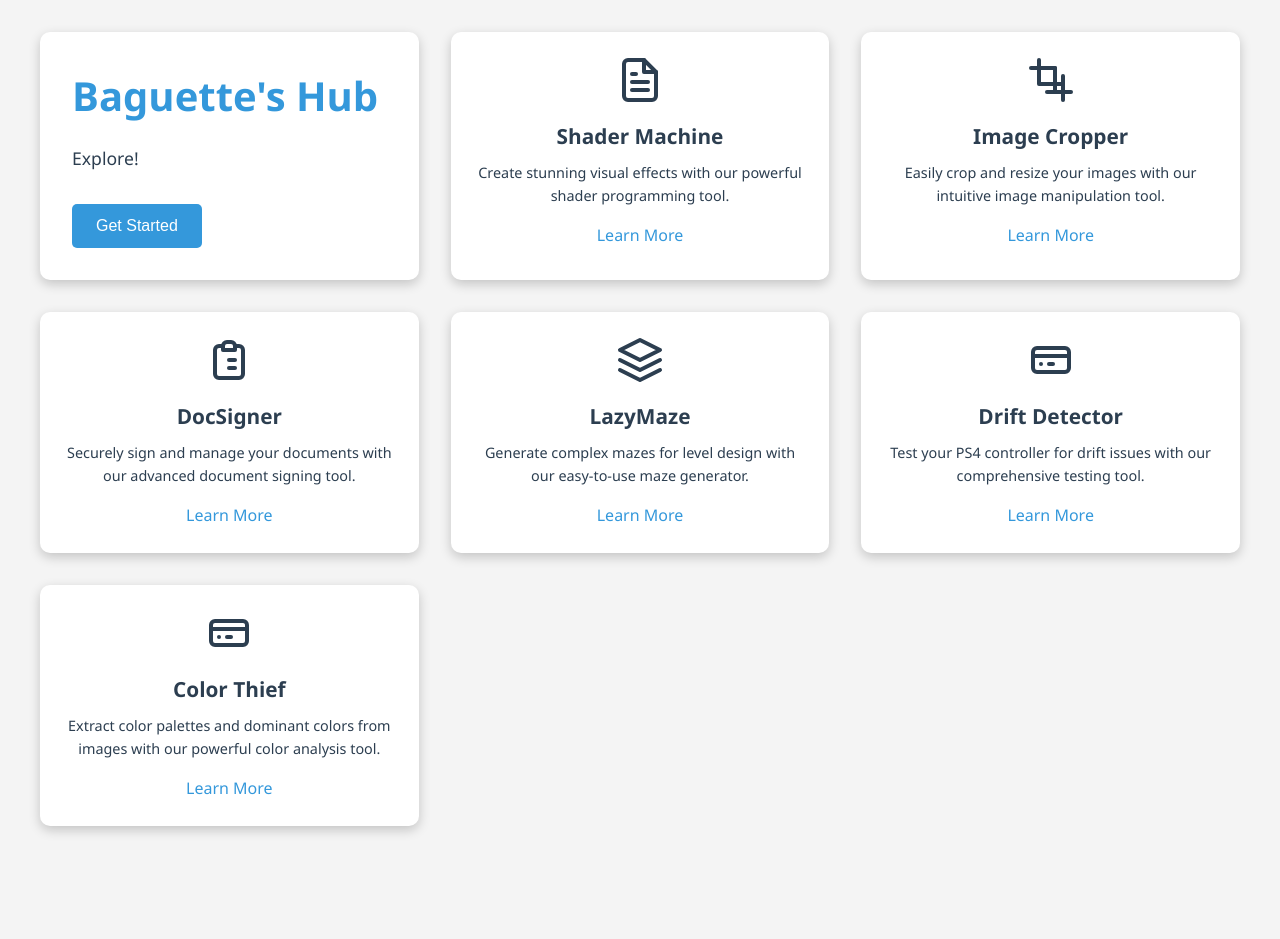
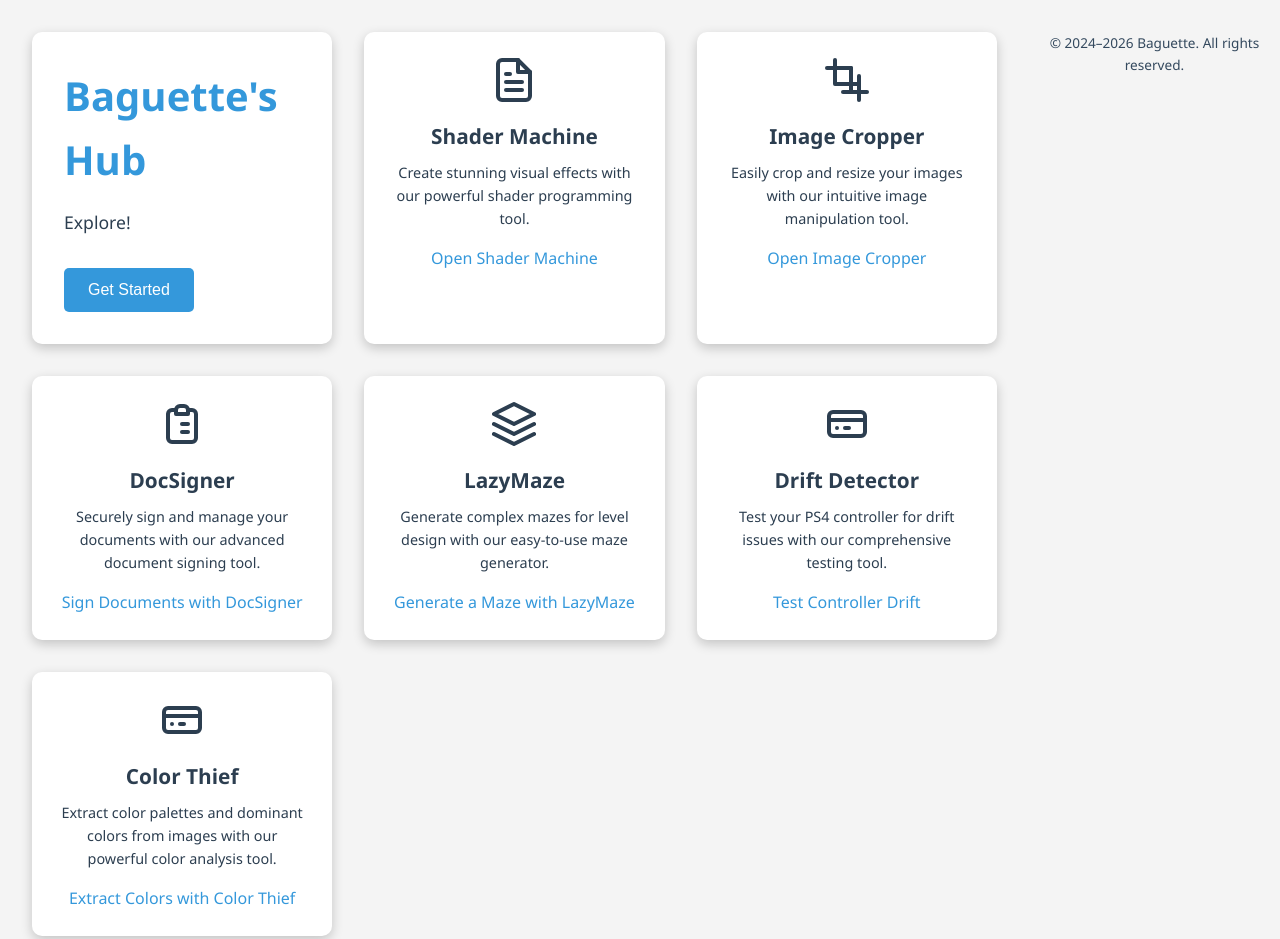
Before and after one commit to baguette88/baguette88.github.io, a plain HTML site: page index.html in a window 1280 px wide. Shown: the top 939 px of the page. Before the commit the page ends 858 px from the top, so only its background shows below. Drawn offline with Linux system fonts and the light colour scheme.

Commit message:
Improve semantic HTML for better SEO and accessibility
Replace generic "Learn More" link text with unique descriptive labels
per tool, add meta description, aria-labels on SVG icons, title
attributes on links, rel="noopener noreferrer" on all external links,
and add a footer with correct copyright year range (2024-2026).

Co-Authored-By: Claude Opus 4.6 <noreply@anthropic.com>

```diff
--- a/index.html
+++ b/index.html
@@ -3,6 +3,7 @@
 <head>
     <meta charset="UTF-8">
     <meta name="viewport" content="width=device-width, initial-scale=1.0">
+    <meta name="description" content="Free online tools and games by Baguette - image cropper, document signer, maze generator, ecosystem simulator, and more.">
     <title>Baguette</title>
     <link rel="stylesheet" href="styles.css">
     <script src="script.js" defer></script>
@@ -16,7 +17,7 @@
                 <button class="cta-button">Get Started</button>
             </div>
             <div class="tool-card">
-                <svg width="48" height="48" viewBox="0 0 24 24" fill="none" xmlns="http://www.w3.org/2000/svg">
+                <svg width="48" height="48" viewBox="0 0 24 24" fill="none" xmlns="http://www.w3.org/2000/svg" role="img" aria-label="Shader Machine icon">
                     <path d="M14 2H6C4.89543 2 4 2.89543 4 4V20C4 21.1046 4.89543 22 6 22H18C19.1046 22 20 21.1046 20 20V8L14 2Z" stroke="currentColor" stroke-width="2" stroke-linecap="round" stroke-linejoin="round"/>
                     <path d="M14 2V8H20" stroke="currentColor" stroke-width="2" stroke-linecap="round" stroke-linejoin="round"/>
                     <path d="M16 13H8" stroke="currentColor" stroke-width="2" stroke-linecap="round" stroke-linejoin="round"/>
@@ -25,10 +26,10 @@
                 </svg>
                 <h3>Shader Machine</h3>
                 <p>Create stunning visual effects with our powerful shader programming tool.</p>
-                <a href="/shadermachine" target="_blank">Learn More</a>
+                <a href="/shadermachine" title="Open Shader Machine - visual shader programming tool">Open Shader Machine</a>
             </div>
             <div class="tool-card">
-                <svg width="48" height="48" viewBox="0 0 24 24" fill="none" xmlns="http://www.w3.org/2000/svg">
+                <svg width="48" height="48" viewBox="0 0 24 24" fill="none" xmlns="http://www.w3.org/2000/svg" role="img" aria-label="Image Cropper icon">
                     <path d="M6 2V14H18" stroke="currentColor" stroke-width="2" stroke-linecap="round" stroke-linejoin="round"/>
                     <path d="M18 10V22" stroke="currentColor" stroke-width="2" stroke-linecap="round" stroke-linejoin="round"/>
                     <path d="M22 18H10" stroke="currentColor" stroke-width="2" stroke-linecap="round" stroke-linejoin="round"/>
@@ -37,10 +38,10 @@
                 </svg>
                 <h3>Image Cropper</h3>
                 <p>Easily crop and resize your images with our intuitive image manipulation tool.</p>
-                <a href="/imagecropper" target="_blank">Learn More</a>
+                <a href="/imagecropper" title="Open Image Cropper - crop and resize images online">Open Image Cropper</a>
             </div>
             <div class="tool-card">
-                <svg width="48" height="48" viewBox="0 0 24 24" fill="none" xmlns="http://www.w3.org/2000/svg">
+                <svg width="48" height="48" viewBox="0 0 24 24" fill="none" xmlns="http://www.w3.org/2000/svg" role="img" aria-label="DocSigner icon">
                     <path d="M9 5H7C5.89543 5 5 5.89543 5 7V19C5 20.1046 5.89543 21 7 21H17C18.1046 21 19 20.1046 19 19V7C19 5.89543 18.1046 5 17 5H15" stroke="currentColor" stroke-width="2" stroke-linecap="round" stroke-linejoin="round"/>
                     <path d="M12 12H15" stroke="currentColor" stroke-width="2" stroke-linecap="round" stroke-linejoin="round"/>
                     <path d="M12 16H15" stroke="currentColor" stroke-width="2" stroke-linecap="round" stroke-linejoin="round"/>
@@ -48,20 +49,20 @@
                 </svg>
                 <h3>DocSigner</h3>
                 <p>Securely sign and manage your documents with our advanced document signing tool.</p>
-                <a href="/DocSigner" target="_blank">Learn More</a>
+                <a href="/DocSigner" title="Open DocSigner - sign documents online securely">Sign Documents with DocSigner</a>
             </div>
             <div class="tool-card">
-                <svg width="48" height="48" viewBox="0 0 24 24" fill="none" xmlns="http://www.w3.org/2000/svg">
+                <svg width="48" height="48" viewBox="0 0 24 24" fill="none" xmlns="http://www.w3.org/2000/svg" role="img" aria-label="LazyMaze icon">
                     <path d="M12 2L2 7L12 12L22 7L12 2Z" stroke="currentColor" stroke-width="2" stroke-linecap="round" stroke-linejoin="round"/>
                     <path d="M2 17L12 22L22 17" stroke="currentColor" stroke-width="2" stroke-linecap="round" stroke-linejoin="round"/>
                     <path d="M2 12L12 17L22 12" stroke="currentColor" stroke-width="2" stroke-linecap="round" stroke-linejoin="round"/>
                 </svg>
                 <h3>LazyMaze</h3>
                 <p>Generate complex mazes for level design with our easy-to-use maze generator.</p>
-                <a href="https://lazymaze.netlify.app/" target="_blank">Learn More</a>
+                <a href="https://lazymaze.netlify.app/" target="_blank" rel="noopener noreferrer" title="Generate mazes with LazyMaze on Netlify">Generate a Maze with LazyMaze</a>
             </div>
             <div class="tool-card">
-                <svg width="48" height="48" viewBox="0 0 24 24" fill="none" xmlns="http://www.w3.org/2000/svg">
+                <svg width="48" height="48" viewBox="0 0 24 24" fill="none" xmlns="http://www.w3.org/2000/svg" role="img" aria-label="Drift Detector icon">
                     <path d="M21 16V8C21 6.89543 20.1046 6 19 6H5C3.89543 6 3 6.89543 3 8V16C3 17.1046 3.89543 18 5 18H19C20.1046 18 21 17.1046 21 16Z" stroke="currentColor" stroke-width="2" stroke-linecap="round" stroke-linejoin="round"/>
                     <path d="M3 10H21" stroke="currentColor" stroke-width="2" stroke-linecap="round" stroke-linejoin="round"/>
                     <path d="M7 14H7.01" stroke="currentColor" stroke-width="2" stroke-linecap="round" stroke-linejoin="round"/>
@@ -69,10 +70,10 @@
                 </svg>
                 <h3>Drift Detector</h3>
                 <p>Test your PS4 controller for drift issues with our comprehensive testing tool.</p>
-                <a href="https://driftdetector.netlify.app" target="_blank" rel="noopener noreferrer">Learn More</a>
+                <a href="https://driftdetector.netlify.app" target="_blank" rel="noopener noreferrer" title="Test your PS4 controller for stick drift">Test Controller Drift</a>
             </div>
             <div class="tool-card">
-                <svg width="48" height="48" viewBox="0 0 24 24" fill="none" xmlns="http://www.w3.org/2000/svg">
+                <svg width="48" height="48" viewBox="0 0 24 24" fill="none" xmlns="http://www.w3.org/2000/svg" role="img" aria-label="Color Thief icon">
                     <path d="M21 16V8C21 6.89543 20.1046 6 19 6H5C3.89543 6 3 6.89543 3 8V16C3 17.1046 3.89543 18 5 18H19C20.1046 18 21 17.1046 21 16Z" stroke="currentColor" stroke-width="2" stroke-linecap="round" stroke-linejoin="round"/>
                     <path d="M3 10H21" stroke="currentColor" stroke-width="2" stroke-linecap="round" stroke-linejoin="round"/>
                     <path d="M7 14H7.01" stroke="currentColor" stroke-width="2" stroke-linecap="round" stroke-linejoin="round"/>
@@ -80,9 +81,12 @@
                 </svg>
                 <h3>Color Thief</h3>
                 <p>Extract color palettes and dominant colors from images with our powerful color analysis tool.</p>
-                <a href="https://colorthief.netlify.app/" target="_blank">Learn More</a>
+                <a href="https://colorthief.netlify.app/" target="_blank" rel="noopener noreferrer" title="Extract color palettes from images with Color Thief">Extract Colors with Color Thief</a>
             </div>
         </section>
     </main>
+    <footer>
+        <p>&copy; 2024&ndash;2026 Baguette. All rights reserved.</p>
+    </footer>
 </body>
 </html>
--- a/styles.css
+++ b/styles.css
@@ -151,6 +151,13 @@ body {
     margin-top: 1rem;
 }
 
+footer {
+    text-align: center;
+    padding: 2rem 1rem;
+    color: var(--secondary-color);
+    font-size: 0.85rem;
+}
+
 @media (max-width: 768px) {
     .menu-toggle {
         display: block;
```
